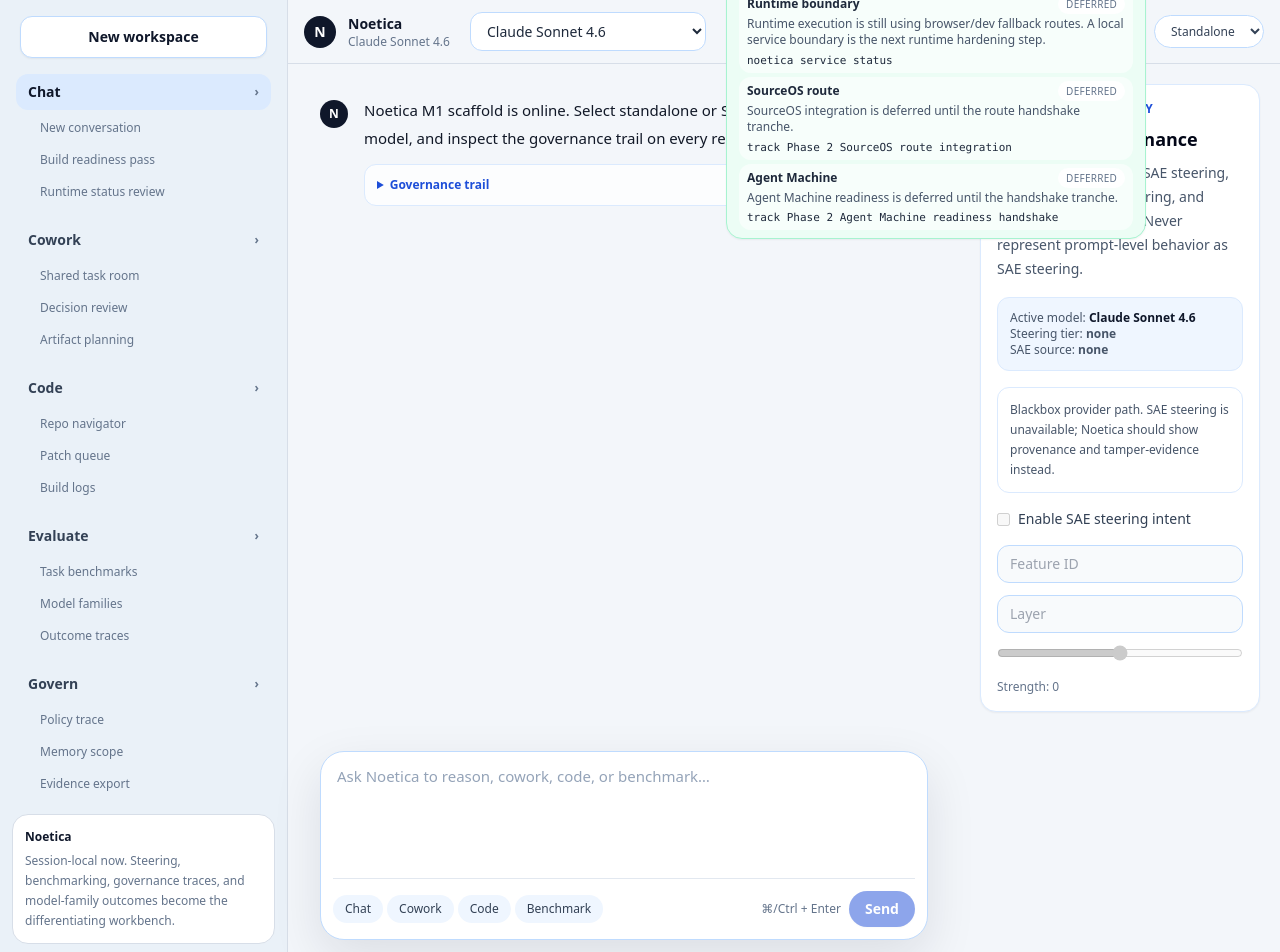
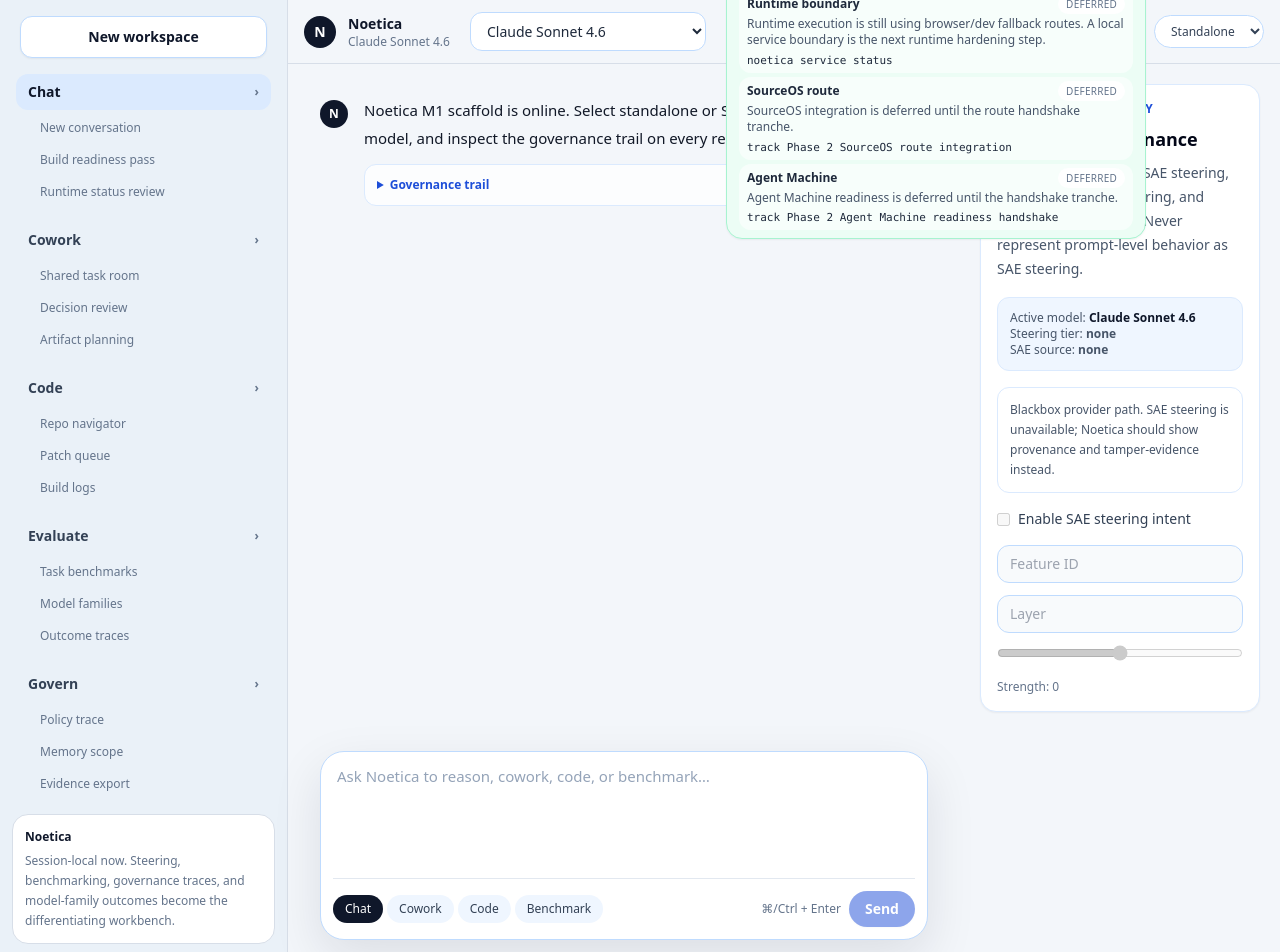
Before and after one commit to SocioProphet/Noetica, a Next.js app: page / in a window 1280 px wide. Shown: the top 952 px of the page. Built offline with nearby package versions, Linux system fonts and the light colour scheme.

Commit message:
Thread workspace mode through app shell

```diff
--- a/components/shell/AppShell.tsx
+++ b/components/shell/AppShell.tsx
@@ -4,7 +4,7 @@ import { useMemo, useState } from 'react'
 import { Sidebar } from '@/components/shell/Sidebar'
 import { Topbar } from '@/components/shell/Topbar'
 import { MessageList } from '@/components/chat/MessageList'
-import { InputArea } from '@/components/chat/InputArea'
+import { InputArea, type WorkspaceMode } from '@/components/chat/InputArea'
 import { SteeringPanel } from '@/components/steering/SteeringPanel'
 import { models, defaultModelId } from '@/config/models'
 import { initialMessages } from '@/lib/chat/mockConversation'
@@ -17,6 +17,7 @@ export function AppShell() {
   const [messages, setMessages] = useState<ChatMessage[]>(initialMessages)
   const [modelId, setModelId] = useState(defaultModelId)
   const [mode, setMode] = useState<NoeticaMode>('standalone')
+  const [workspaceMode, setWorkspaceMode] = useState<WorkspaceMode>('Chat')
   const [steering, setSteering] = useState<SteeringConfig | undefined>()
   const [isStreaming, setIsStreaming] = useState(false)
   const activeModel = useMemo(
@@ -28,7 +29,7 @@ export function AppShell() {
     const userMessage: ChatMessage = {
       id: crypto.randomUUID(),
       role: 'user',
-      content,
+      content: `[${workspaceMode}] ${content}`,
       created_at: new Date().toISOString()
     }
     const assistantId = crypto.randomUUID()
@@ -51,7 +52,7 @@ export function AppShell() {
           model_id: modelId,
           messages: outboundMessages,
           steering,
-          memory_scope: 'noetica-session-local'
+          memory_scope: `noetica-session-local:${workspaceMode.toLowerCase()}`
         },
         {
           onMeta: (governance) => updateAssistant(assistantId, { governance }),
@@ -109,9 +110,14 @@ export function AppShell() {
         <div className="grid min-h-0 flex-1 grid-cols-1 lg:grid-cols-[minmax(0,1fr)_320px]">
           <section className="flex min-h-0 flex-col">
             <MessageList messages={messages} isStreaming={isStreaming} />
-            <InputArea onSend={handleSend} disabled={isStreaming} />
+            <InputArea
+              onSend={handleSend}
+              disabled={isStreaming}
+              workspaceMode={workspaceMode}
+              onWorkspaceModeChange={setWorkspaceMode}
+            />
           </section>
-          <SteeringPanel model={activeModel} steering={steering} onChange={setSteering} />
+          <SteeringPanel model={activeModel} steering={steering} workspaceMode={workspaceMode} onChange={setSteering} />
         </div>
       </section>
     </main>
```
